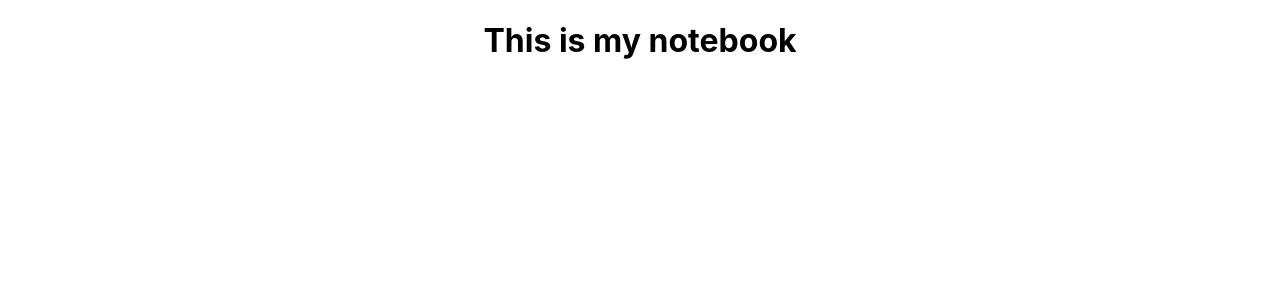
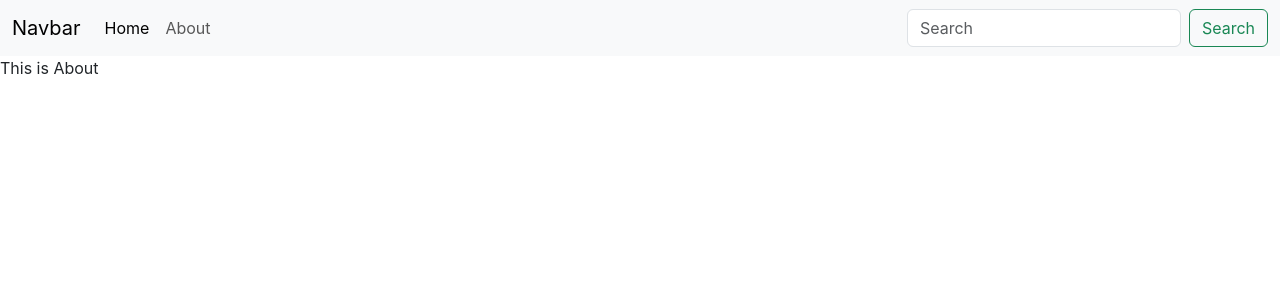
Before and after one commit to Sourav-Tanwar/inotebook, a React (Create React App) app: page /about in a window 1280 px wide. Shown: the top 300 px of the page. Built offline with nearby package versions, Linux system fonts and the light colour scheme.

Commit message:
56 Video

```diff
--- a/public/index.html
+++ b/public/index.html
@@ -24,20 +24,14 @@
       work correctly both with client-side routing and a non-root public URL.
       Learn how to configure a non-root public URL by running `npm run build`.
     -->
-    <title>React App</title>
+    <link href="https://cdn.jsdelivr.net/npm/bootstrap@5.3.0-alpha1/dist/css/bootstrap.min.css" rel="stylesheet" integrity="sha384-GLhlTQ8iRABdZLl6O3oVMWSktQOp6b7In1Zl3/Jr59b6EGGoI1aFkw7cmDA6j6gD" crossorigin="anonymous">
+
+    <title>iNotebook - Your notes secured in the cloud</title>
   </head>
   <body>
     <noscript>You need to enable JavaScript to run this app.</noscript>
     <div id="root"></div>
-    <!--
-      This HTML file is a template.
-      If you open it directly in the browser, you will see an empty page.
 
-      You can add webfonts, meta tags, or analytics to this file.
-      The build step will place the bundled scripts into the <body> tag.
-
-      To begin the development, run `npm start` or `yarn start`.
-      To create a production bundle, use `npm run build` or `yarn build`.
-    -->
+    <script src="https://cdn.jsdelivr.net/npm/bootstrap@5.3.0-alpha1/dist/js/bootstrap.bundle.min.js" integrity="sha384-w76AqPfDkMBDXo30jS1Sgez6pr3x5MlQ1ZAGC+nuZB+EYdgRZgiwxhTBTkF7CXvN" crossorigin="anonymous"></script>
   </body>
 </html>
--- a/src/App.js
+++ b/src/App.js
@@ -1,10 +1,24 @@
 import './App.css';
+import {
+  BrowserRouter as Router,
+  Routes,
+  Route
+} from "react-router-dom";
+import Navbar from './components/Navbar';
+import Home from './components/Home';
+import About from './components/About';
 
 function App() {
   return (
-    <div className="App">
-      <h1>This is my notebook</h1>
-    </div>
+    <>
+      <Router>
+      <Navbar/>
+        <Routes>
+          <Route exact path="/" element={<Home/>}/>
+          <Route exact path="/about" element={<About/>}/>
+        </Routes>
+      </Router>
+    </>
   );
 }
 
--- /dev/null
+++ b/src/components/About.js
@@ -0,0 +1,8 @@
+import React from 'react'
+
+export const About = () => {
+  return (
+    <div>This is About</div>
+  )
+}
+export default About
--- /dev/null
+++ b/src/components/Home.js
@@ -0,0 +1,8 @@
+import React from 'react'
+
+export const Home = () => {
+  return (
+    <div>This is Home</div>
+  )
+}
+export default Home
--- /dev/null
+++ b/src/components/Navbar.js
@@ -0,0 +1,31 @@
+import React from 'react'
+import { Link } from "react-router-dom";
+
+const Navbar = () => {
+    return (
+        <nav className="navbar navbar-expand-lg bg-body-tertiary">
+            <div className="container-fluid">
+                <Link className="navbar-brand" to="/">Navbar</Link>
+                <button className="navbar-toggler" type="button" data-bs-toggle="collapse" data-bs-target="#navbarSupportedContent" aria-controls="navbarSupportedContent" aria-expanded="false" aria-label="Toggle navigation">
+                    <span className="navbar-toggler-icon"></span>
+                </button>
+                <div className="collapse navbar-collapse" id="navbarSupportedContent">
+                    <ul className="navbar-nav me-auto mb-2 mb-lg-0">
+                        <li className="nav-item">
+                            <Link className="nav-link active" aria-current="page" to="/">Home</Link>
+                        </li>
+                        <li className="nav-item">
+                            <Link className="nav-link" to="/about">About</Link>
+                        </li>
+                    </ul>
+                    <form className="d-flex" role="search">
+                        <input className="form-control me-2" type="search" placeholder="Search" aria-label="Search"/>
+                            <button className="btn btn-outline-success" type="submit">Search</button>
+                    </form>
+                </div>
+            </div>
+        </nav>
+    )
+}
+
+export default Navbar
```
